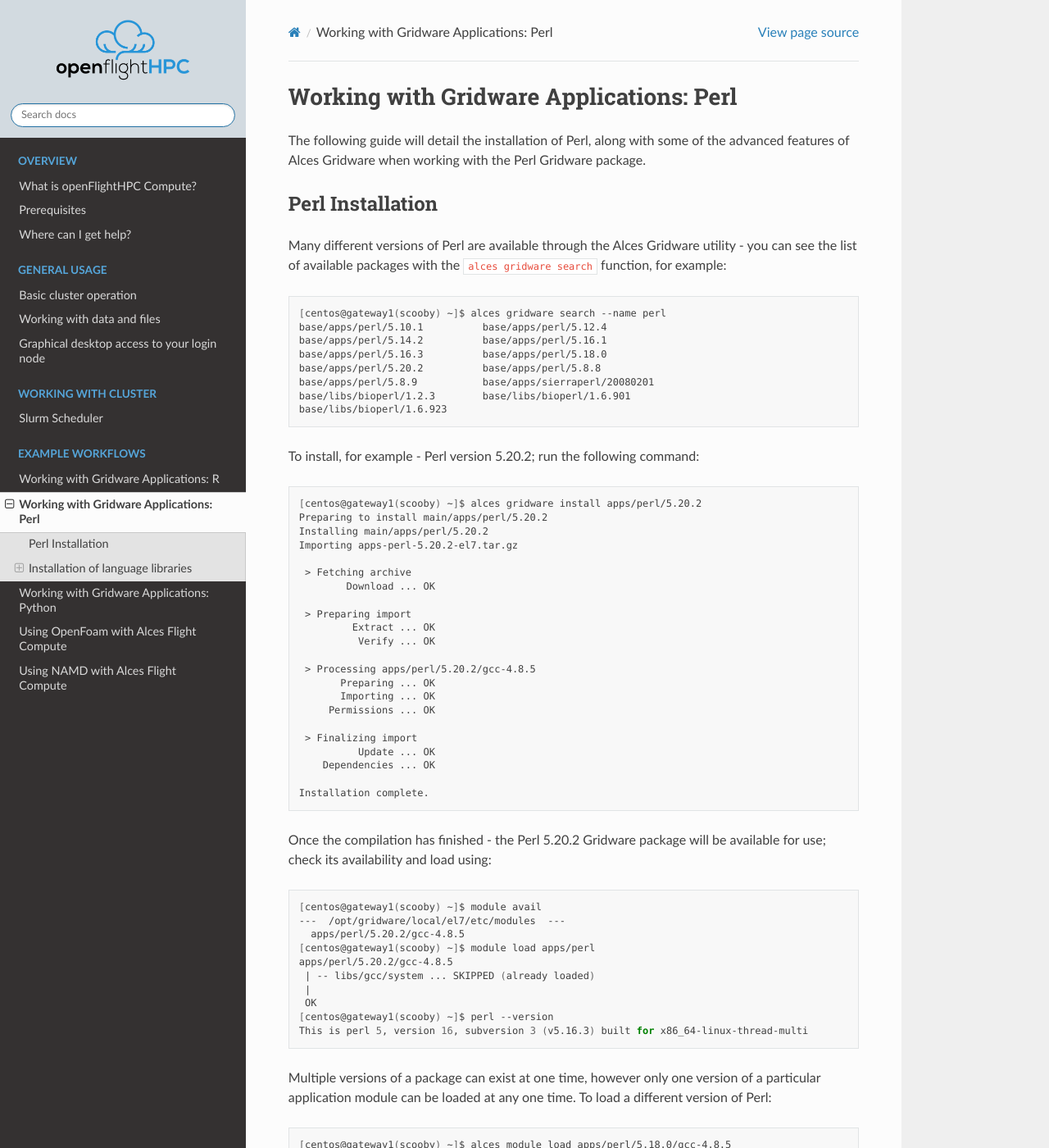
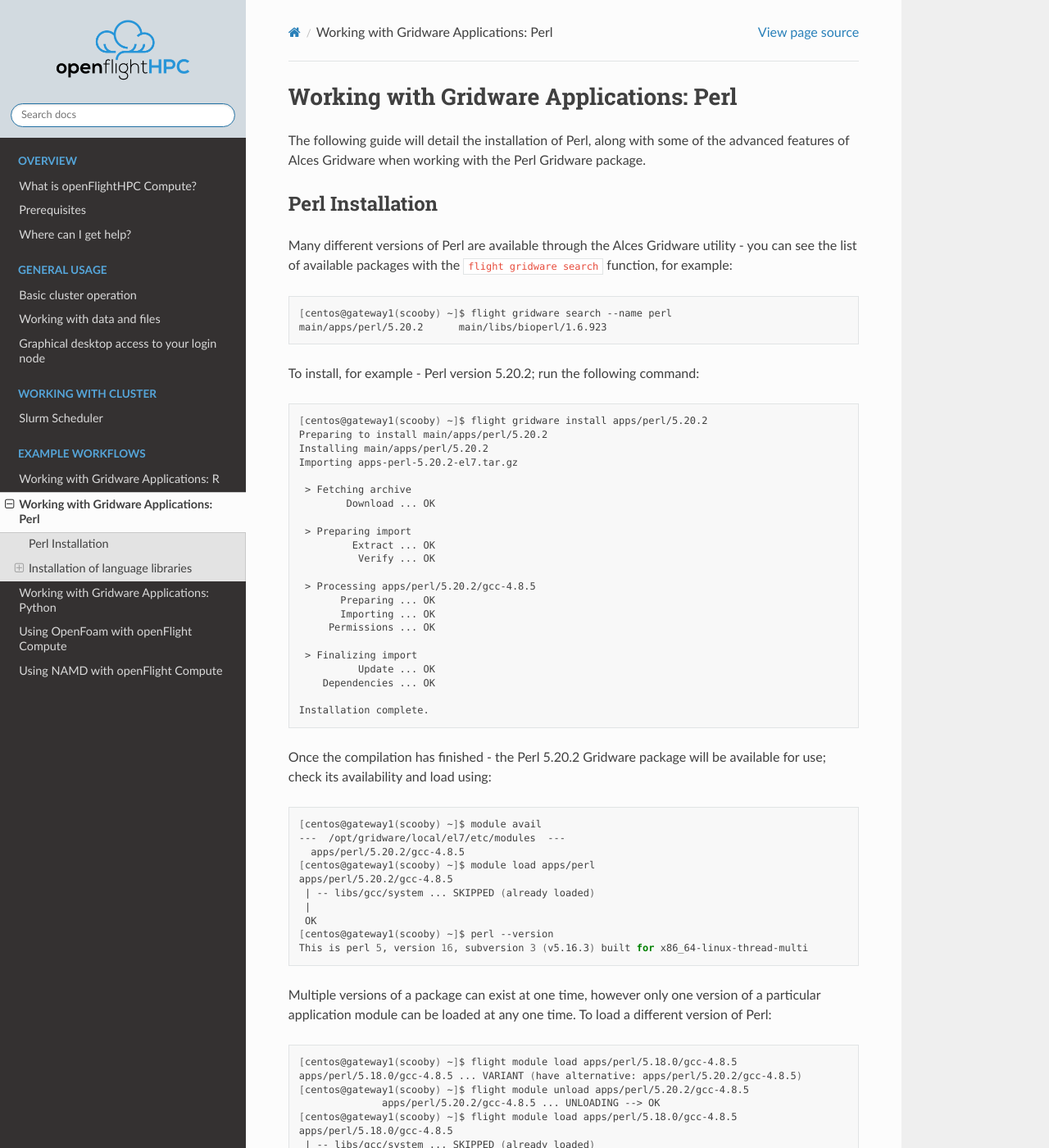
Before and after one commit to openflighthpc/use.openflighthpc.org, a Sphinx documentation site: the page built from docs/source/workflows/gridware-perl.rst, in a window 1280 px wide and 1400 px high. Shown: the whole window at 82% size. Built offline with Sphinx 7.4.7 and the Read the Docs theme 2.0.0, drawn with Linux system fonts in a browser that asks for light colours; some of the changed text lies outside the part shown.

Commit message:
Alces -> Flight/Centos

```diff
--- a/docs/source/workflows/gridware-perl.rst
+++ b/docs/source/workflows/gridware-perl.rst
@@ -8,24 +8,18 @@
 Perl Installation
 -------------------
 
-Many different versions of Perl are available through the Alces Gridware utility - you can see the list of available packages with the ``alces gridware search`` function, for example:
+Many different versions of Perl are available through the Alces Gridware utility - you can see the list of available packages with the ``flight gridware search`` function, for example:
 
 .. code:: bash
 
-    [centos@gateway1(scooby) ~]$ alces gridware search --name perl
-    base/apps/perl/5.10.1          base/apps/perl/5.12.4
-    base/apps/perl/5.14.2          base/apps/perl/5.16.1
-    base/apps/perl/5.16.3          base/apps/perl/5.18.0
-    base/apps/perl/5.20.2          base/apps/perl/5.8.8
-    base/apps/perl/5.8.9           base/apps/sierraperl/20080201
-    base/libs/bioperl/1.2.3        base/libs/bioperl/1.6.901
-    base/libs/bioperl/1.6.923
+    [centos@gateway1(scooby) ~]$ flight gridware search --name perl
+    main/apps/perl/5.20.2      main/libs/bioperl/1.6.923
 
 To install, for example - Perl version 5.20.2; run the following command:
 
 .. code:: bash
 
-    [centos@gateway1(scooby) ~]$ alces gridware install apps/perl/5.20.2
+    [centos@gateway1(scooby) ~]$ flight gridware install apps/perl/5.20.2
     Preparing to install main/apps/perl/5.20.2
     Installing main/apps/perl/5.20.2
     Importing apps-perl-5.20.2-el7.tar.gz
@@ -68,11 +62,11 @@
 
 .. code:: bash
 
-    [centos@gateway1(scooby) ~]$ alces module load apps/perl/5.18.0/gcc-4.8.5
+    [centos@gateway1(scooby) ~]$ flight module load apps/perl/5.18.0/gcc-4.8.5
     apps/perl/5.18.0/gcc-4.8.5 ... VARIANT (have alternative: apps/perl/5.20.2/gcc-4.8.5)
-    [centos@gateway1(scooby) ~]$ alces module unload apps/perl/5.20.2/gcc-4.8.5
+    [centos@gateway1(scooby) ~]$ flight module unload apps/perl/5.20.2/gcc-4.8.5
                   apps/perl/5.20.2/gcc-4.8.5 ... UNLOADING --> OK
-    [centos@gateway1(scooby) ~]$ alces module load apps/perl/5.18.0/gcc-4.8.5
+    [centos@gateway1(scooby) ~]$ flight module load apps/perl/5.18.0/gcc-4.8.5
     apps/perl/5.18.0/gcc-4.8.5
      | -- libs/gcc/system ... SKIPPED (already loaded)
      |
@@ -88,7 +82,7 @@
 System-wide language libraries: Perl
 ^^^^^^^^^^^^^^^^^^^^^^^^^^^^^^^^^^^^
 
-As the ``alces`` administrator user, or any other sudo enabled user that can switch to root - change to the ``root`` user account.
+As the ``centos`` administrator user, or any other sudo enabled user that can switch to root - change to the ``root`` user account.
 
 Next, load the version of Perl you wish to add language libraries to - for example ``perl/5.20.2``
 
@@ -113,7 +107,7 @@
 
 The ``Date::Simple`` module will now be available to any system user loading the ``Perl 5.20.2`` Gridware package.
 
-To verify successful installation, switch to a non-root user; for example ``alces`` will now be able to see and use the ``Date::Simple`` module:
+To verify successful installation, switch to a non-root user; for example ``centos`` will now be able to see and use the ``Date::Simple`` module:
 
 .. code:: bash
 
@@ -146,12 +140,12 @@
       Database was generated on Fri, 19 Feb 2016 02:41:02 GMT
     File::Slurp is up to date (9999.19).
 
-The ``File::Slurp`` installation was successful - and we can now use it as the ``alces`` user. Switching to another user will confirm the user-level installation success; the ``root`` user will not be able to use the ``File::Slurp`` Perl module, requiring the module be installed again:
+The ``File::Slurp`` installation was successful - and we can now use it as the ``centos`` user. Switching to another user will confirm the user-level installation success; the ``root`` user will not be able to use the ``File::Slurp`` Perl module, requiring the module be installed again:
 
 .. code:: bash
 
-    [root@gateway1(scooby) ~]# alces module load apps/perl/5.20.2
+    [root@gateway1(scooby) ~]# flight module load apps/perl/5.20.2
     [root@gateway1(scooby) ~]# cpan File::Slurp
     Fetching with Net::FTP:
     ftp://cpan.etla.org/pub/CPAN/authors/01mailrc.txt.gz
-    Reading '/home/alces/gridware/share/perl/5.20.2/cpan/sources/authors/01mailrc.txt.gz'
+    Reading '/home/centos/gridware/share/perl/5.20.2/cpan/sources/authors/01mailrc.txt.gz'
```
Also changed, not shown: docs/source/workflows/gridware-R.rst (+13 -13 lines), docs/source/workflows/gridware-python.rst (+14 -15 lines), docs/source/workflows/namd.rst (+6 -6 lines), docs/source/workflows/using-openfoam.rst (+14 -14 lines).
